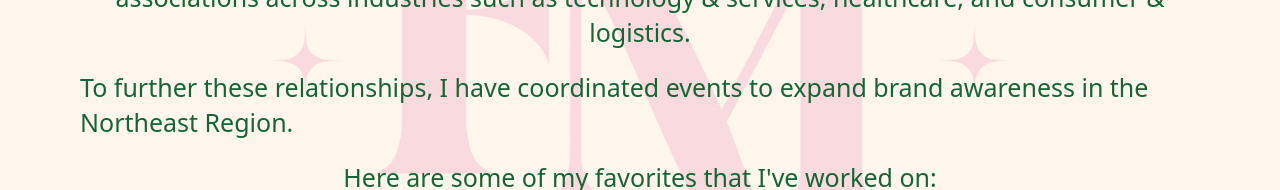
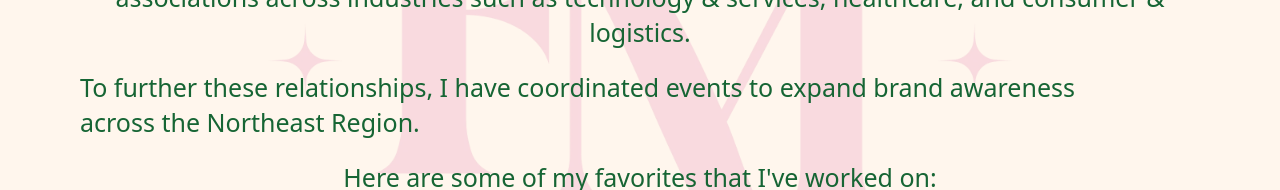
Before and after one commit to Benjamin-Wolff/Cheska-Portfolio, a SvelteKit app in the folder cheska-portfolio/: page /highlights in a window 1280 px wide. Shown: the part 290-480 px from the top of the page. Built offline with nearby package versions, Linux system fonts and the light colour scheme.

Commit message:
another fix

```diff
--- a/cheska-portfolio/src/routes/highlights/+page.svelte
+++ b/cheska-portfolio/src/routes/highlights/+page.svelte
@@ -9,11 +9,11 @@
 			target="_blank"
 			rel="noopener noreferrer"
 		>
-			Forvis Mazars</a>, I have built partnerships with associations across industries such as technology & services, healthcare, and consumer & logistics.
+			Forvis Mazars</a>, I have built partnerships with <br/> associations across industries such as technology & services, healthcare, and consumer & logistics.
 	</h3>
 
 <h3 class="text-xl font-normal mb-4 text-green-800">
-	To further these relationships, I have coordinated events to expand brand awareness in the Northeast Region.
+	To further these relationships, I have coordinated events to expand brand awareness <br/> across the Northeast Region.
 </h3>
 
 <h3 class="text-xl font-normal text-green-800 text-center">
```
